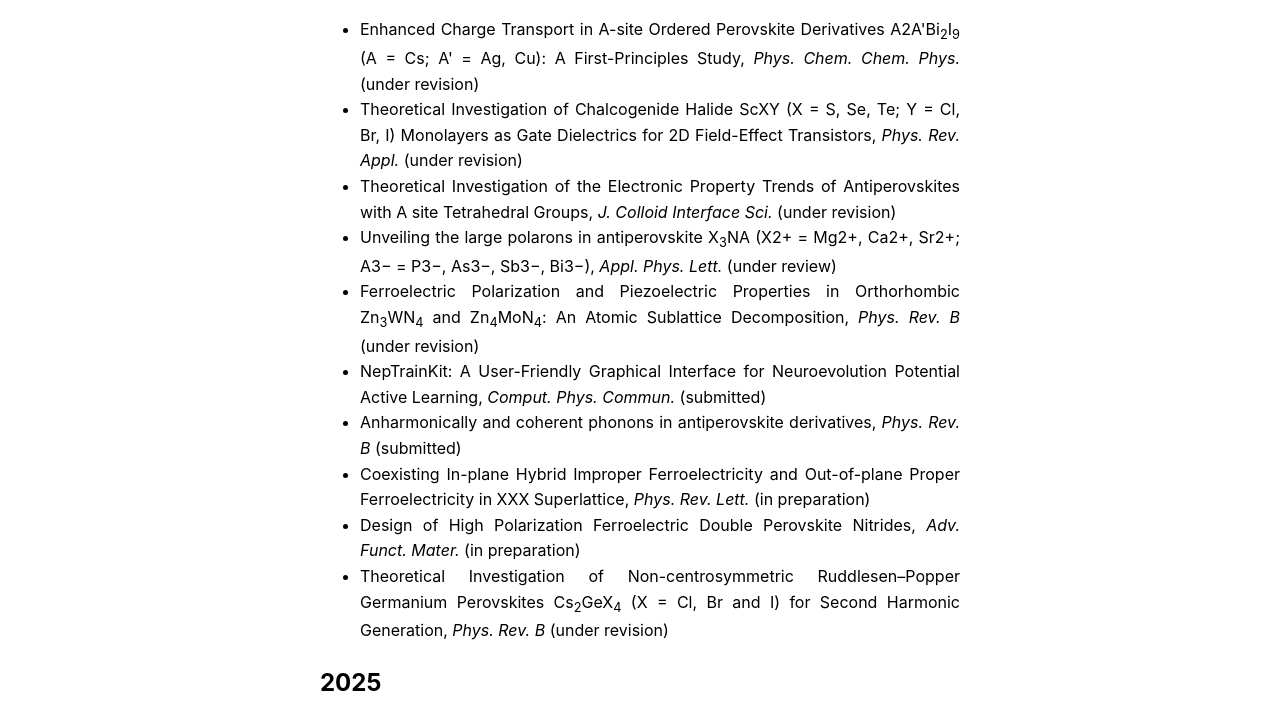
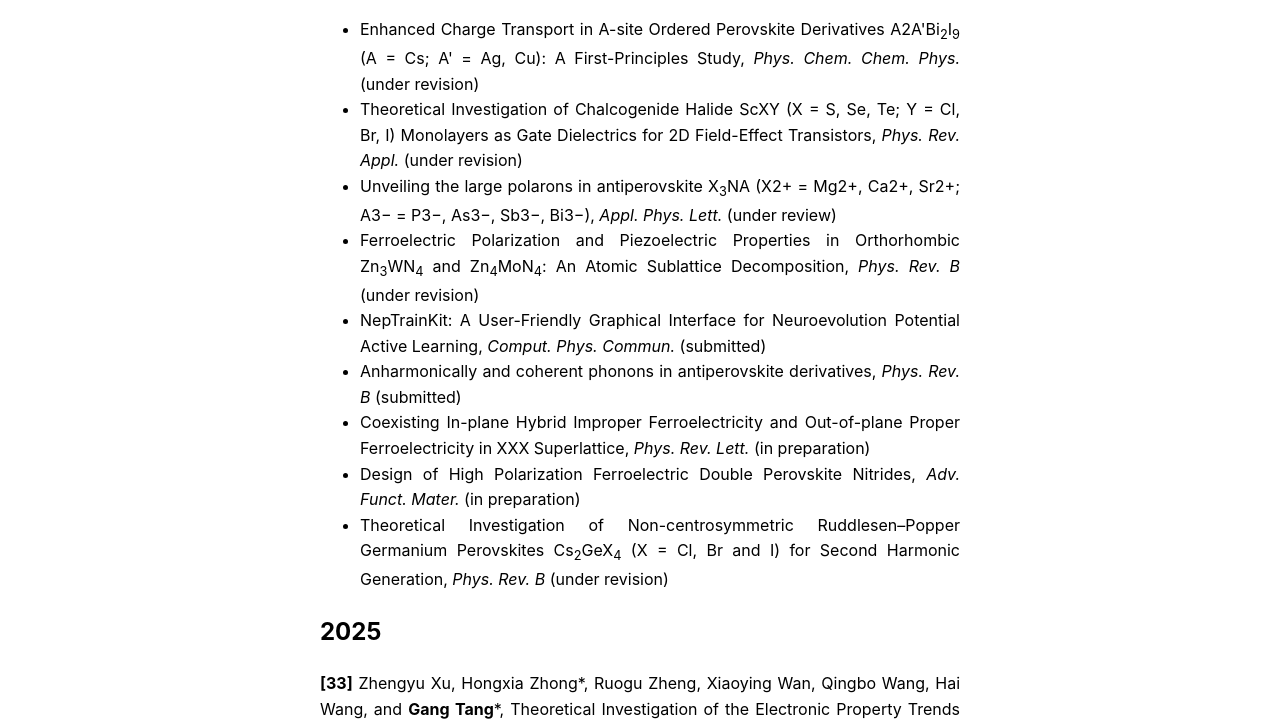
Before and after one commit to TMM-Group/TMM-Group.github.io, a plain HTML site: page papers/index.html in a window 1280 px wide. Shown: the part 232-953 px from the top of the page. Drawn offline with Linux system fonts and the light colour scheme.

Commit message:
Update index.html

```diff
--- a/papers/index.html
+++ b/papers/index.html
@@ -94,7 +94,6 @@
 
 <li>Enhanced Charge Transport in A-site Ordered Perovskite Derivatives A2A'Bi<sub>2</sub>I<sub>9</sub> (A = Cs; A' = Ag, Cu): A First-Principles Study,  <em>Phys. Chem. Chem. Phys.</em> (under revision)</li>
 <li>Theoretical Investigation of Chalcogenide Halide ScXY (X = S, Se, Te; Y = Cl, Br, I) Monolayers as Gate Dielectrics for 2D Field-Effect Transistors,  <em>Phys. Rev. Appl.</em> (under revision)</li>
-<li>Theoretical Investigation of the Electronic Property Trends of Antiperovskites with A site Tetrahedral Groups,  <em>J. Colloid Interface Sci.</em> (under revision)</li>
 <li>Unveiling the large polarons in antiperovskite X<sub>3</sub>NA (X2+ = Mg2+, Ca2+, Sr2+; A3− = P3−, As3−, Sb3−, Bi3−),  <em>Appl. Phys. Lett.</em> (under review)</li>
 <li>Ferroelectric Polarization and Piezoelectric Properties in Orthorhombic Zn<sub>3</sub>WN<sub>4</sub> and Zn<sub>4</sub>MoN<sub>4</sub>: An Atomic Sublattice Decomposition,  <em>Phys. Rev. B</em> (under revision)</li>
 <li>NepTrainKit: A User-Friendly Graphical Interface for Neuroevolution Potential Active Learning,  <em>Comput. Phys. Commun.</em> (submitted)</li>
@@ -108,6 +107,8 @@
 <h2 id="2025">
   <a class="Heading-link u-clickable" href="/papers/#2025">2025</a>
 </h2>
+<p><strong>[33]</strong> Zhengyu Xu, Hongxia Zhong*, Ruogu Zheng, Xiaoying Wan, Qingbo Wang, Hai Wang, and <strong>Gang Tang</strong>*, Theoretical Investigation of the Electronic Property Trends of Antiperovskites with A site Tetrahedral Groups, <a href=""><em>Journal of Colloid and Interface Science
+</em> 2025, Accepted. </a></p>
 <p><strong>[32]</strong> Xiaohan Liu, Yabin Ren, Shihao Wang, Yingzhuo Lun, Bo Yang*, Bonan Zhu, Jiawang Hong*, <strong>Gang Tang</strong>*, Ideal Strength and Deformation Mechanism in Inorganic Halide Double Perovskite Cs<sub>2</sub>AgBiBr<sub>6</sub>, <a href="https://doi.org/10.1039/D4CP04697H"><em>Physical Chemistry Chemical Physics</em> 2025, Accepted. </a></p>
 <p><strong>[31]</strong> Yanting Peng, Zunyi Deng, Siyu Song, <strong>Gang Tang</strong>*, Jiawang Hong*, First-Principles Investigation of Auxetic Piezoelectric Effect in Nitride Perovskites, <a href="https://doi.org/10.1039/D5CP01148E"><em>Physical Chemistry Chemical Physics</em> 2025, Accepted. </a></p>
 <p><strong>[30]</strong> Pengxiang Zhang, Cheng Zhu*, Wenli Su, Shihao Wang, Zipeng Xu, Shanshan Wang, Mingxuan Qi, Xiaotian Bao, Fenglong Kang, Qi Chen, Xinfeng Liu, <strong>Gang Tang</strong>* and Wenkai Zhang*, Carrier Dynamics of facet-Dependent Heterogeneous Interfaces in High-Performance Perovskite Solar Cells, <a href="https://doi.org/10.1002/adfm.202422783"><em>Advanced Functional Materials</em> 2025, 202422783. </a></p>
```
